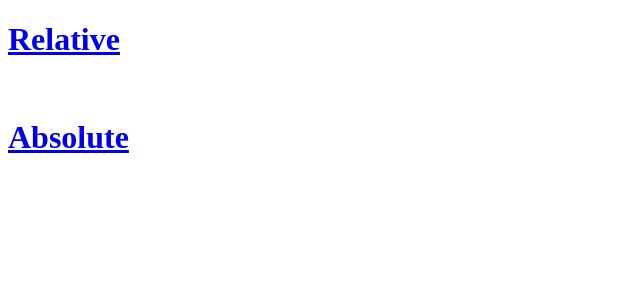
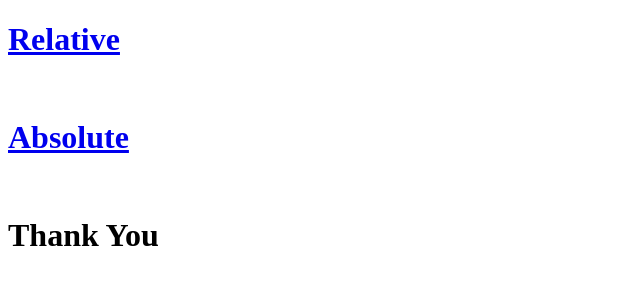
Before and after one commit to SUMANTH120/position, a plain HTML site: page index.html in a window 1280 px wide. Shown: the whole page, without its empty margins (0-640 px from the left). Drawn offline with Linux system fonts and the light colour scheme.

Commit message:
Update index.html

```diff
--- a/index.html
+++ b/index.html
@@ -9,5 +9,7 @@
     <h1><a href="https://sumanth120.github.io/position/index1.html" target="_blank">Relative</a></h1>
     <br>
     <h1><a href="https://sumanth120.github.io/position/absolute.html" target="_blank">Absolute</a></h1>
+    <br>
+    <h1>Thank You</h1>
 </body>
 </html>
```
